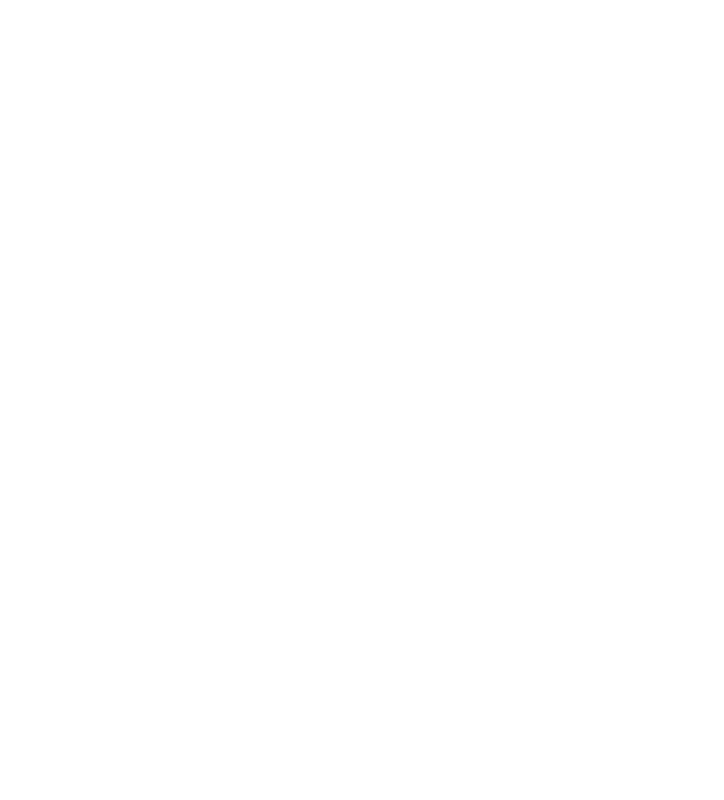
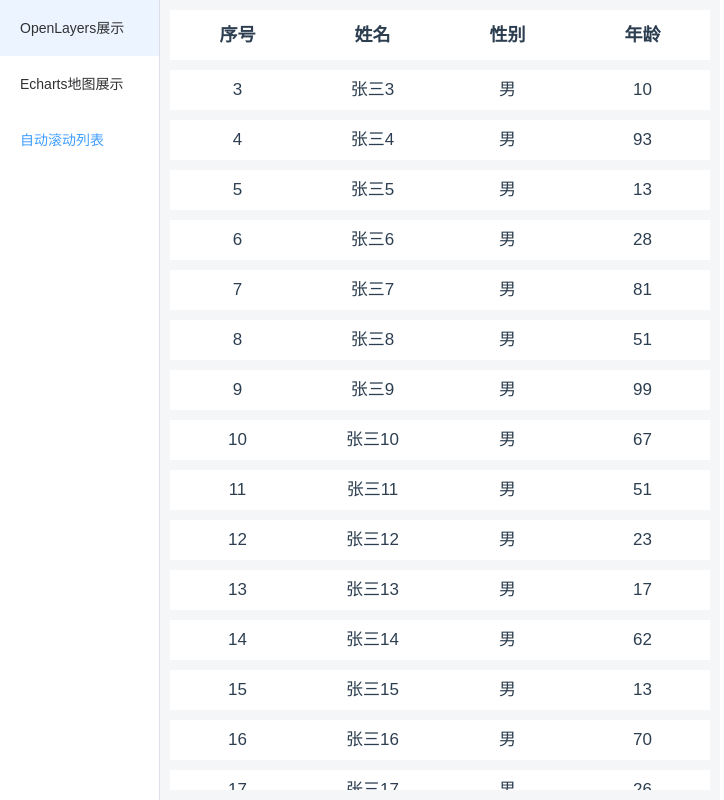
Before and after one commit to Jnimy-z/Jnimy-z.github.io, a Vue app: page /#/examples/autoRollingList in a window 1280 px wide. Before the commit this address had no page. Shown: the whole page, without its empty margins (0-724 px from the left). Built offline with nearby package versions, Linux system fonts and the light colour scheme.

Commit message:
添加无限滚动列表

```diff
--- a/router/index.js
+++ b/router/index.js
@@ -52,6 +52,11 @@
             name: 'echartsMap',
             component: () => import('@/views/exampleShow/components/echartsMap.vue'),
             meta: { title: 'echartsMap', keepAlive: true }
+        },{
+            path: 'autoRollingList',
+            name: 'autoRollingList',
+            component: () => import('@/views/exampleShow/components/autoRollingList.vue'),
+            meta: { title: 'echartsMap', keepAlive: true }
         }]
     }
 ]
--- /dev/null
+++ b/src/views/exampleShow/components/autoRollingList.vue
@@ -0,0 +1,104 @@
+<template>
+  <div class="list-content">
+    <div class="list-title">
+      <div class="col-6">序号</div>
+      <div class="col-6">姓名</div>
+      <div class="col-6">性别</div>
+      <div class="col-6">年龄</div>
+    </div>
+    <div class="scroll-box" ref="scrollRef">
+      <!-- <div class="item-box"> -->
+      <div class="item-row" v-for="item in data" :key="item.id">
+        <div class="col-6">{{ item.id }}</div>
+        <div class="col-6">{{ item.name }}</div>
+        <div class="col-6">{{ item.sex }}</div>
+        <div class="col-6">{{ item.age }}</div>
+      </div>
+      <!-- </div> -->
+    </div>
+  </div>
+</template>
+<script setup>
+import { ref, onMounted, onUnmounted } from 'vue';
+
+const data = ref([]);
+const lineHeight = ref(50);
+const halfHeight = ref(lineHeight.value * 50);
+const scrollRef = ref(null);
+const top = ref(0);
+const props = defineProps({
+  isScroll: {
+    type: Boolean,
+    default: true,
+  },
+});
+onMounted(() => {
+  initData();
+  scroll();
+});
+onUnmounted(() => {
+  requestAnimationFrame(scroll);
+});
+function initData() {
+  data.value = new Array(50).fill().map((item, index) => {
+    return {
+      name: '张三' + index,
+      sex: '男',
+      age: parseInt(Math.random() * 100, 10),
+      id: index,
+    };
+  });
+  data.value = data.value.concat(data.value);
+}
+function scroll(time) {
+  console.log(time);
+  top.value += 0.5;
+  scrollRef.value?.scrollTo({
+    top: top.value,
+  });
+  if (top.value >= halfHeight.value) {
+    data.value.splice(0, data.value.length / 2);
+    data.value = data.value.concat(data.value);
+    top.value = 0;
+  }
+  requestAnimationFrame(scroll);
+}
+</script>
+<style lang="less" scoped>
+.list-content {
+  width: 50%;
+  height: 100%;
+  background: #f4f6f8;
+  padding: 1rem;
+  .list-title {
+    display: flex;
+    height: 5rem;
+    line-height: 5rem;
+    font-weight: 700;
+    font-size: 1.8rem;
+    background: #fff;
+    margin-bottom: 1rem;
+  }
+  .scroll-box {
+    width: 100%;
+    height: calc(100% - 6rem);
+    overflow: hidden;
+    // .item-box {
+    font-size: 1.7rem;
+    .item-row {
+      display: flex;
+      height: 4rem;
+      line-height: 4rem;
+      margin-bottom: 1rem;
+      background: #fff;
+      &:last-child {
+        margin: 0;
+      }
+    }
+    // }
+  }
+  .col-6 {
+    width: 25%;
+  }
+}
+</style>
--- a/src/views/exampleShow/index.vue
+++ b/src/views/exampleShow/index.vue
@@ -4,7 +4,6 @@
       <el-menu
         class="example-menu"
         router
-        default-active="/examples/openlayers"
       >
         <template v-for="(item, index) in menuRoutes" :key="'example' + index">
           <el-menu-item
@@ -36,6 +35,10 @@
           title: 'Echarts地图展示',
           path: '/examples/echartsMap'
         },
+        {
+          title: '自动滚动列表',
+          path: '/examples/autoRollingList'
+        }
       ],
     };
   },
@@ -62,7 +65,7 @@
   }
   .example-content {
     width: 100%;
-    height: 100%;
+    height: 100vh;
   }
 }
 </style>
```
